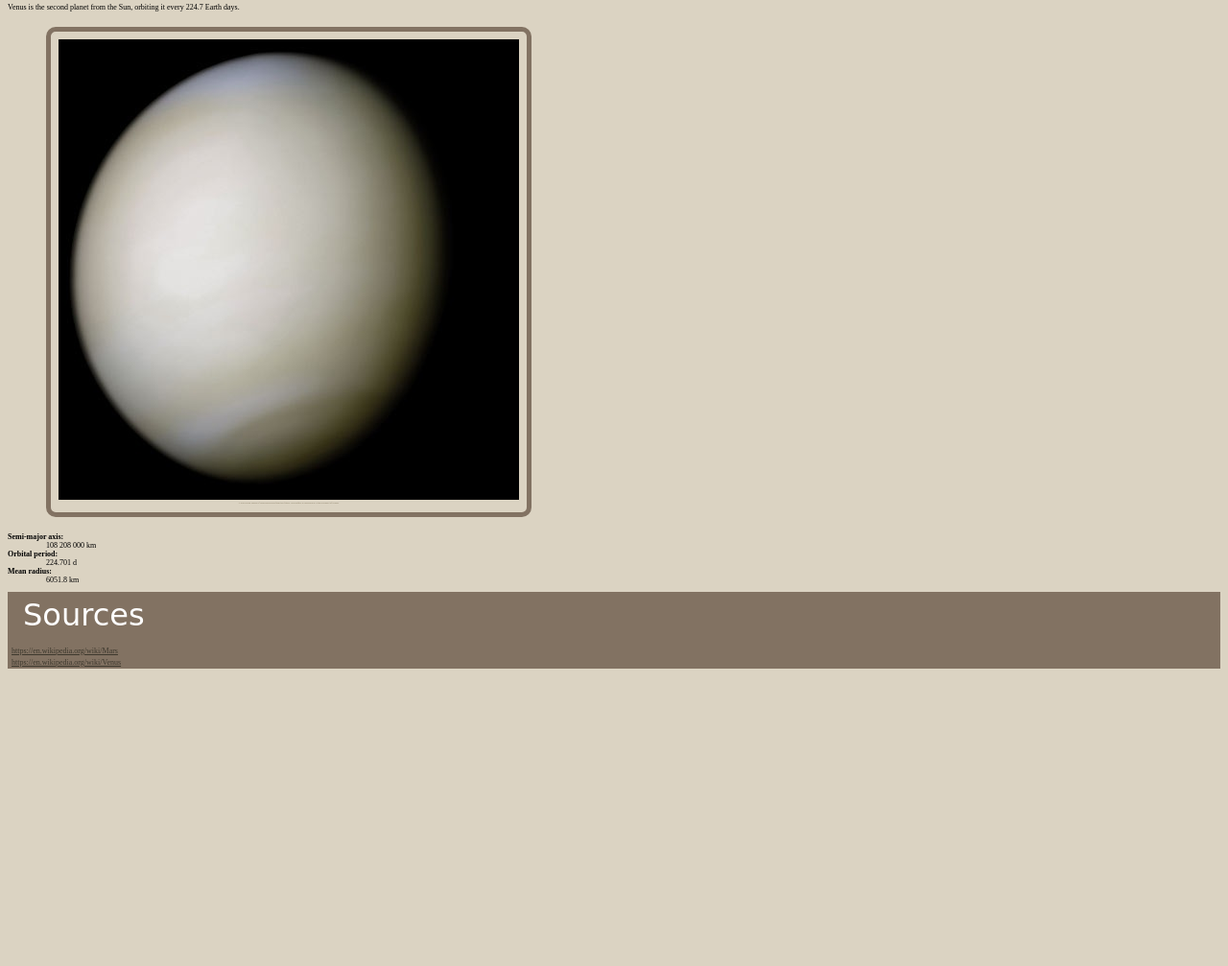
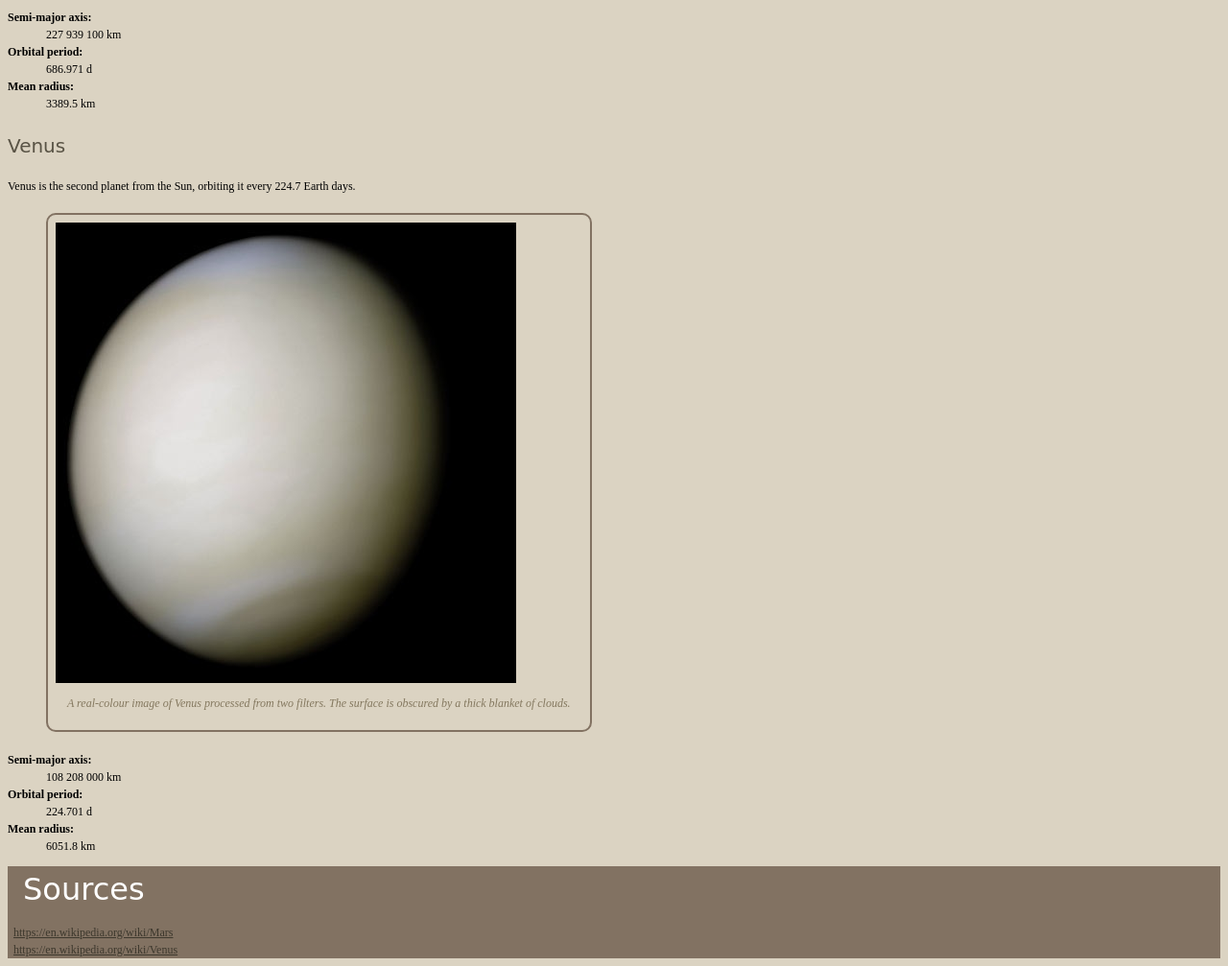
Before and after one commit to sandheather/assignment-4, a plain HTML site: page index.html in a window 1280 px wide. Shown: the part 1148-2155 px from the top of the page at 96% size. Before the commit the page ends 1853 px from the top, so only its background shows below. Drawn offline with Linux system fonts and the light colour scheme; a web font is replaced by a local one.

Commit message:
font sizes

```diff
--- a/css/main.css
+++ b/css/main.css
@@ -28,7 +28,7 @@ h2{
 
 h3{
 	font-weight: normal;
-	font-size: 2rem;
+	font-size: 2.5rem;
 	font-style: normal;
 	font-family: 'Fredericka the Great', cursive;
 	line-height: 1.5;
@@ -37,6 +37,9 @@ h3{
 
 ol{
 	list-style-type: lower-roman;
+	font-size: 1.5rem;
+	line-height: 1.5;
+
 }
 
 blockquote{
@@ -58,6 +61,7 @@ a:hover {
 
 .quote{
 	color:#6a604b;
+	text-align: right
 }
 
 .source{
@@ -121,14 +125,14 @@ nav a{
 
 figure {
 	padding: 1em 1em 1em 1em;
-	border: 5px solid #827262;
+	border: 2px solid #827262;
 	border-radius:10px;
 	display: inline-block;
 }
 
 figcaption{
-	font-size: 0.3em;
-	padding: 0em;
+	font-size: 1.5em;
+	padding: 1em;
 	text-align:center;
 }
 
@@ -137,7 +141,7 @@ ul{
 	padding: 1em 1em 0em 0.5em;
 	margin:0;
 	font-weight: normal;
-	font-size: 1rem;
+	font-size: 1.5rem;
 	font-style: normal;
 	line-height: 1.5;
 	color: white;
@@ -156,3 +160,12 @@ h4{
 	color: white;
 	text-align: left;
 }
+
+p{
+	font-size: 1.5rem;
+}
+
+dl{
+	font-size: 1.5rem;
+	line-height: 1.5;
+}
--- a/index.html
+++ b/index.html
@@ -58,13 +58,13 @@ alt="A computer-generated image of Mars from real data.">
 
 <dl>
 <dt>Semi-major axis:</dt>
-	<dd>227 939 100 km</dd>
+<dd>227 939 100 km</dd>
 
 <dt>Orbital period:</dt>
-	<dd>686.971 d</dd>
+<dd>686.971 d</dd>
 
 <dt>Mean radius:</dt>
-	<dd>3389.5 km</dd>
+<dd>3389.5 km</dd>
 </dl>
 
 <h3>Venus</h3>
@@ -91,11 +91,12 @@ alt="A real-colour image of Venus processed from two filters. The surface is obs
 
 <h4> Sources</h4>
 
-<ul>
-<li><a class="source" href="https://en.wikipedia.org/wiki/Mars">https://en.wikipedia.org/wiki/Mars</a></li>
-<li><a class="source" href="https://en.wikipedia.org/wiki/Venus">https://en.wikipedia.org/wiki/Venus</a></li>
+<footer>
+<ul type="circle">
+	<li><a class="source" href="https://en.wikipedia.org/wiki/Mars">https://en.wikipedia.org/wiki/Mars</a></li>
+	<li><a class="source" href="https://en.wikipedia.org/wiki/Venus">https://en.wikipedia.org/wiki/Venus</a></li>
 </ul>
-
+</footer>
 
 </body>
 </html>
```
